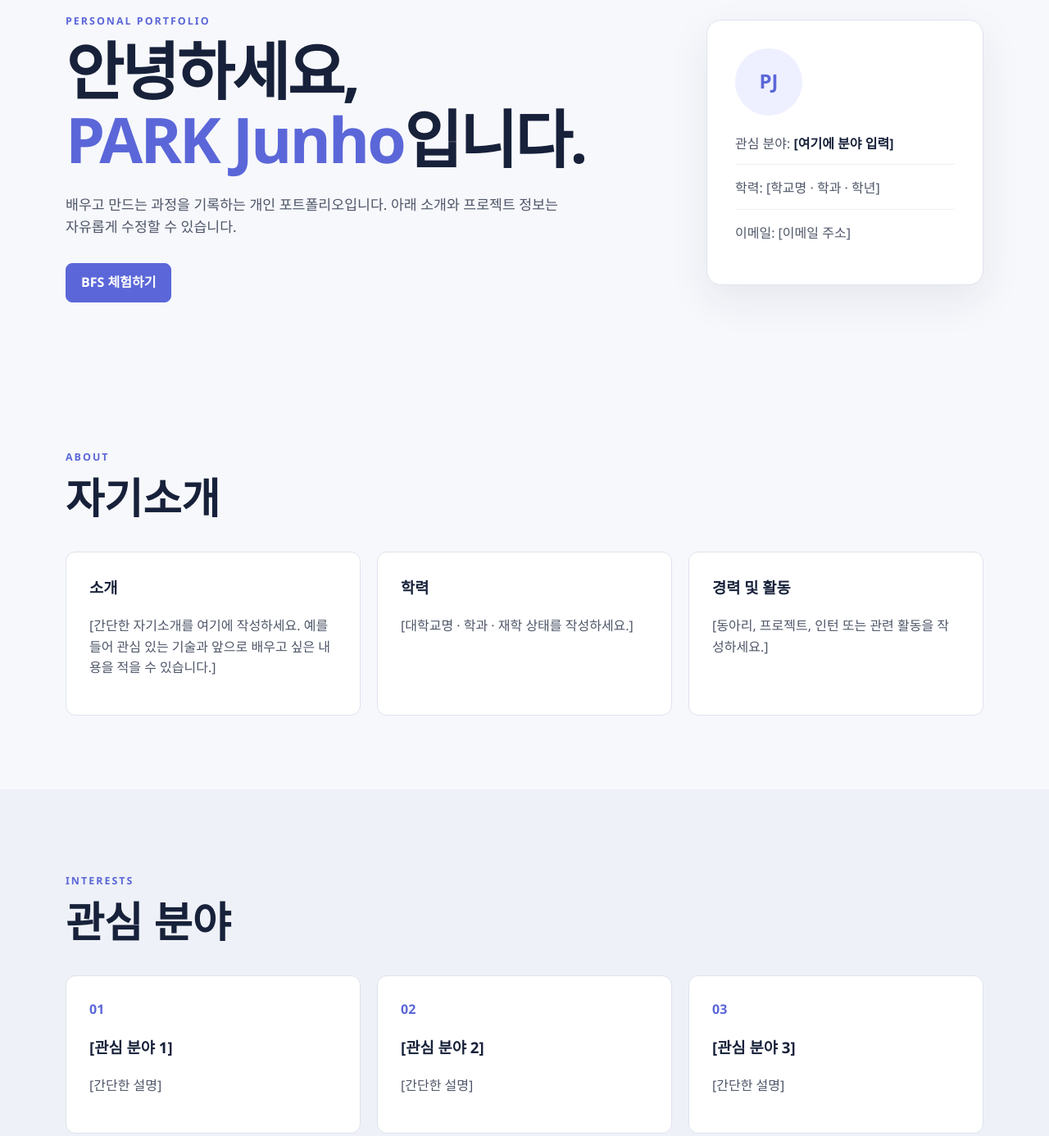
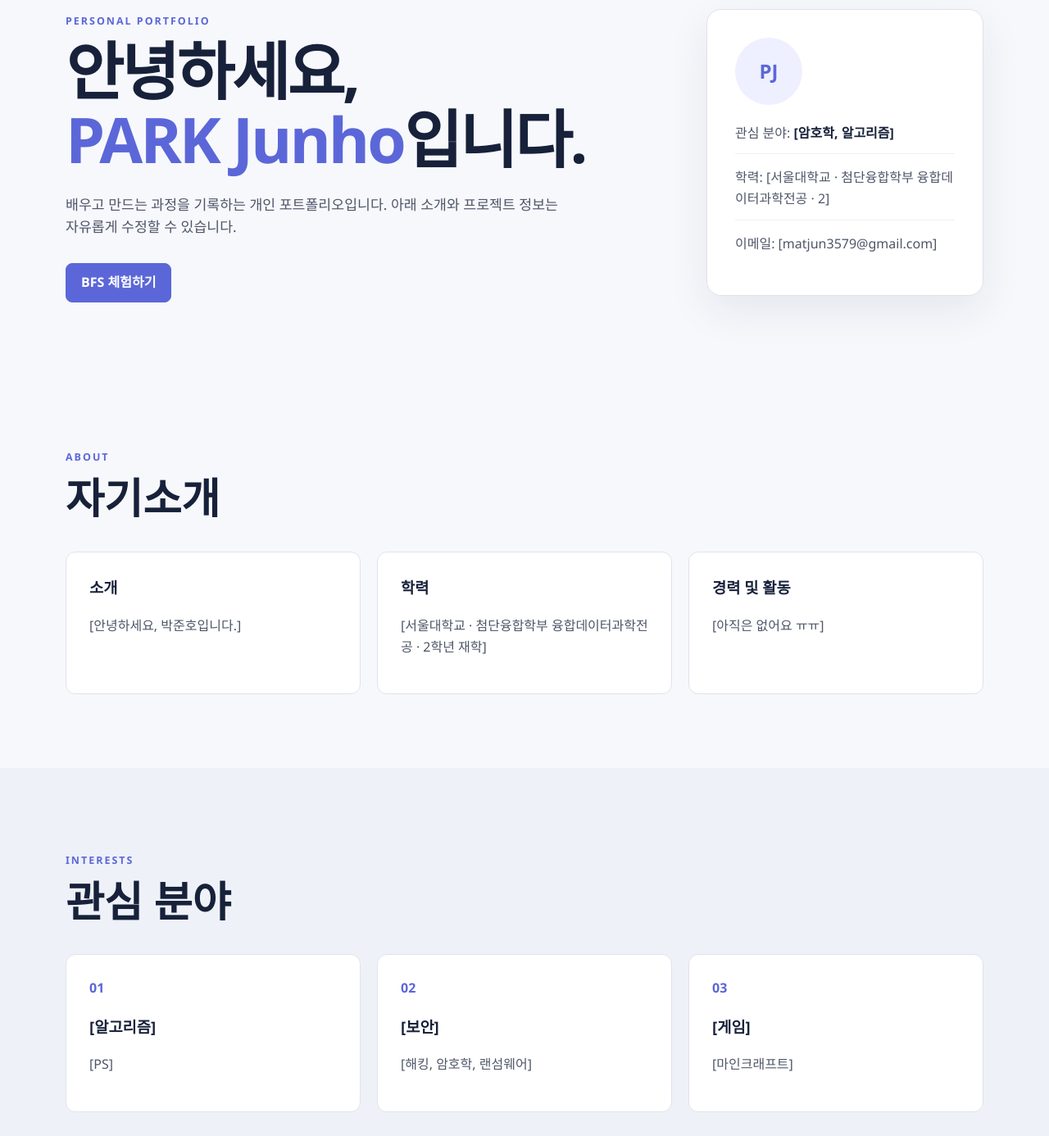
Before and after one commit to matjun3579/matjun3579.github.io, a plain HTML site: page index.html in a window 1280 px wide. Shown: the part 147-1533 px from the top of the page at 82% size. Drawn offline with Linux system fonts and the light colour scheme.

Commit message:
Update personal portfolio information
Co-authored-by: Copilot <223556219+Copilot@users.noreply.github.com>

```diff
--- a/index.html
+++ b/index.html
@@ -31,9 +31,9 @@
       </div>
       <div class="hero-card" aria-label="소개 요약">
         <div class="avatar" aria-hidden="true">PJ</div>
-        <p class="hero-role">관심 분야: <strong>[여기에 분야 입력]</strong></p>
-        <p>학력: [학교명 · 학과 · 학년]</p>
-        <p>이메일: [이메일 주소]</p>
+        <p class="hero-role">관심 분야: <strong>[암호학, 알고리즘]</strong></p>
+        <p>학력: [서울대학교 · 첨단융합학부 융합데이터과학전공 · 2]</p>
+        <p>이메일: [matjun3579@gmail.com]</p>
       </div>
     </section>
 
@@ -43,15 +43,15 @@
       <div class="about-grid">
         <article class="card">
           <h3>소개</h3>
-          <p>[간단한 자기소개를 여기에 작성하세요. 예를 들어 관심 있는 기술과 앞으로 배우고 싶은 내용을 적을 수 있습니다.]</p>
+          <p>[안녕하세요, 박준호입니다.]</p>
         </article>
         <article class="card">
           <h3>학력</h3>
-          <p>[대학교명 · 학과 · 재학 상태를 작성하세요.]</p>
+          <p>[서울대학교 · 첨단융합학부 융합데이터과학전공 · 2학년 재학]</p>
         </article>
         <article class="card">
           <h3>경력 및 활동</h3>
-          <p>[동아리, 프로젝트, 인턴 또는 관련 활동을 작성하세요.]</p>
+          <p>[아직은 없어요 ㅠㅠ]</p>
         </article>
       </div>
     </section>
@@ -61,9 +61,9 @@
         <p class="eyebrow">Interests</p>
         <h2 id="interest-title">관심 분야</h2>
         <div class="tag-grid" aria-label="관심 분야 목록">
-          <article class="interest"><span>01</span><h3>[관심 분야 1]</h3><p>[간단한 설명]</p></article>
-          <article class="interest"><span>02</span><h3>[관심 분야 2]</h3><p>[간단한 설명]</p></article>
-          <article class="interest"><span>03</span><h3>[관심 분야 3]</h3><p>[간단한 설명]</p></article>
+          <article class="interest"><span>01</span><h3>[알고리즘]</h3><p>[PS]</p></article>
+          <article class="interest"><span>02</span><h3>[보안]</h3><p>[해킹, 암호학, 랜섬웨어]</p></article>
+          <article class="interest"><span>03</span><h3>[게임]</h3><p>[마인크래프트]</p></article>
         </div>
       </div>
     </section>
```
